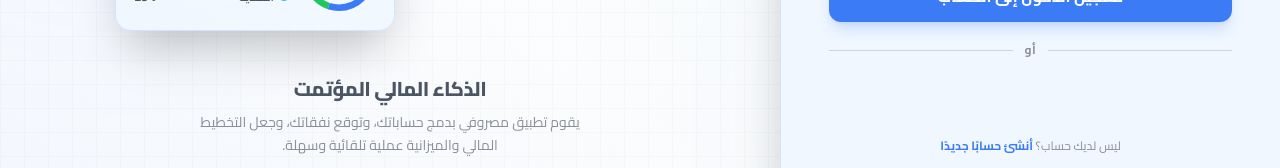
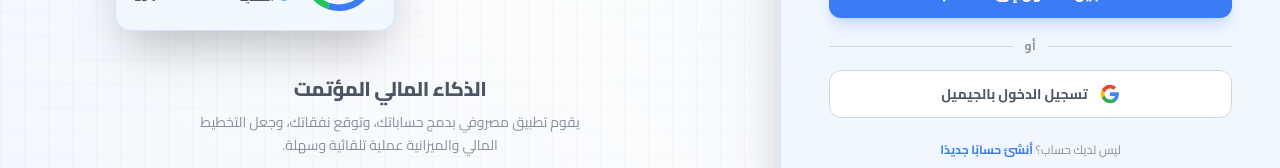
Before and after one commit to Mohamed-Gamal-22/financial-tracker, a Next.js app: page /login in a window 1280 px wide. Shown: the part 516-684 px from the top of the page. Built offline with nearby package versions, Linux system fonts and the light colour scheme; no server answers.

Commit message:
part2 of google

```diff
--- a/src/app/providers.tsx
+++ b/src/app/providers.tsx
@@ -16,7 +16,9 @@ function GoogleProvider({ children }: { children: React.ReactNode }) {
   }
 
   return (
-    <GoogleOAuthProvider clientId={clientId}>{children}</GoogleOAuthProvider>
+    <GoogleOAuthProvider clientId={clientId} locale="ar">
+      {children}
+    </GoogleOAuthProvider>
   );
 }
 
--- a/src/components/auth/GoogleAuthButton.tsx
+++ b/src/components/auth/GoogleAuthButton.tsx
@@ -1,8 +1,9 @@
 "use client";
 
+import { useEffect, useRef, useState } from "react";
 import { useRouter } from "next/navigation";
 import { signIn } from "next-auth/react";
-import { GoogleLogin } from "@react-oauth/google";
+import { GoogleLogin, googleLogout } from "@react-oauth/google";
 import { useMutation } from "@tanstack/react-query";
 import { useAlert } from "@/app/(auth)/alerts";
 import type { GoogleAuthMode } from "@/schemas/auth.schema";
@@ -42,18 +43,61 @@ function resolveSignInError(error?: string | null) {
     // keep raw
   }
 
-  if (
-    /audience|Wrong recipient|requiredAudience/i.test(decoded)
-  ) {
+  if (/audience|Wrong recipient|requiredAudience/i.test(decoded)) {
     return "Client ID على الفرونت غير مطابق لإعداد Google في الـ backend. وحّد نفس NEXT_PUBLIC_GOOGLE_CLIENT_ID على الخادم ثم أعد المحاولة.";
+  }
+
+  if (/origin_mismatch/i.test(decoded)) {
+    return "مصدر الموقع غير مسجّل في Google Cloud (Authorized JavaScript origins). أضف http://localhost:3000 للتجربة المحلية.";
   }
 
   return decoded;
 }
 
+function GoogleGlyph() {
+  return (
+    <svg
+      aria-hidden
+      viewBox="0 0 24 24"
+      className="h-5 w-5 shrink-0"
+    >
+      <path
+        fill="#4285F4"
+        d="M22.56 12.25c0-.78-.07-1.53-.2-2.25H12v4.26h5.92a5.06 5.06 0 0 1-2.2 3.32v2.77h3.57c2.08-1.92 3.28-4.74 3.28-8.1z"
+      />
+      <path
+        fill="#34A853"
+        d="M12 23c2.97 0 5.46-.98 7.28-2.66l-3.57-2.77c-.98.66-2.23 1.06-3.71 1.06-2.86 0-5.29-1.93-6.16-4.53H2.18v2.84C3.99 20.53 7.7 23 12 23z"
+      />
+      <path
+        fill="#FBBC05"
+        d="M5.84 14.09c-.22-.66-.35-1.36-.35-2.09s.13-1.43.35-2.09V7.07H2.18C1.43 8.55 1 10.22 1 12s.43 3.45 1.18 4.93l2.85-2.22.81-.62z"
+      />
+      <path
+        fill="#EA4335"
+        d="M12 5.38c1.62 0 3.06.56 4.21 1.64l3.15-3.15C17.45 2.09 14.97 1 12 1 7.7 1 3.99 3.47 2.18 7.07l3.66 2.84c.87-2.6 3.3-4.53 6.16-4.53z"
+      />
+    </svg>
+  );
+}
+
+function disableGoogleAutoSelect() {
+  googleLogout();
+  try {
+    (
+      window as Window & {
+        google?: { accounts?: { id?: { disableAutoSelect?: () => void } } };
+      }
+    ).google?.accounts?.id?.disableAutoSelect?.();
+  } catch {
+    // GIS may not be ready yet
+  }
+}
+
 /**
- * Uses Google Identity Services button (FedCM-ready via @react-oauth/google)
- * to get an ID Token, then exchanges it through NextAuth → backend.
+ * Custom-looking Google button (Arabic label) over an invisible GIS button.
+ * Official GIS personalizes with the signed-in email — we hide that and always
+ * show "تسجيل بالجيميل", then open Google's account chooser on click.
  */
 export default function GoogleAuthButton({
   mode,
@@ -63,6 +107,30 @@ export default function GoogleAuthButton({
   const { showAlert } = useAlert();
   const safeCallback = safeInternalPath(callbackUrl, "/profile");
   const clientId = process.env.NEXT_PUBLIC_GOOGLE_CLIENT_ID?.trim();
+  const containerRef = useRef<HTMLDivElement>(null);
+  const [buttonWidth, setButtonWidth] = useState(320);
+
+  const label =
+    mode === "login" ? "تسجيل الدخول بالجيميل" : "التسجيل بالجيميل";
+
+  useEffect(() => {
+    disableGoogleAutoSelect();
+  }, []);
+
+  useEffect(() => {
+    const el = containerRef.current;
+    if (!el) return;
+
+    const syncWidth = () => {
+      const next = Math.max(240, Math.floor(el.getBoundingClientRect().width));
+      setButtonWidth(next);
+    };
+
+    syncWidth();
+    const observer = new ResizeObserver(syncWidth);
+    observer.observe(el);
+    return () => observer.disconnect();
+  }, []);
 
   const sessionMutation = useMutation({
     mutationFn: async (idToken: string) => {
@@ -120,14 +188,30 @@ export default function GoogleAuthButton({
         }
         className="w-full py-3 border border-input-border rounded-xl bg-input-bg text-sm font-bold text-text-main"
       >
-        تسجيل الدخول عبر Google
+        {label}
       </button>
     );
   }
 
   return (
     <div className="w-full flex flex-col items-stretch gap-2">
-      <div className="w-full overflow-hidden rounded-xl [&>div]:!w-full flex justify-center">
+      <div
+        ref={containerRef}
+        className="relative w-full h-12 rounded-xl overflow-hidden"
+      >
+        {/* Visible branded control — Google iframe stays clickable on top */}
+        <div
+          aria-hidden
+          className="pointer-events-none absolute inset-0 z-0 flex items-center justify-center gap-3 border border-input-border rounded-xl bg-input-bg text-sm font-bold text-text-main"
+        >
+          <GoogleGlyph />
+          <span>{label}</span>
+        </div>
+
+        <div
+          className="absolute inset-0 z-10 opacity-0 [&_div]:!w-full [&_div]:!h-full [&_iframe]:!w-full [&_iframe]:!h-full"
+          title={label}
+        >
           <GoogleLogin
             onSuccess={(response) => {
               if (!response.credential) {
@@ -145,13 +229,16 @@ export default function GoogleAuthButton({
                 success: false,
               });
             }}
+            click_listener={disableGoogleAutoSelect}
             useOneTap={false}
+            auto_select={false}
             theme="outline"
             size="large"
-          text={mode === "login" ? "signin_with" : "continue_with"}
+            text="signin_with"
             shape="rectangular"
-          width="384"
+            width={buttonWidth}
           />
+        </div>
       </div>
       {sessionMutation.isPending && (
         <p className="text-center text-xs font-bold text-text-muted">
```
Lines whose indentation alone changed are shown as unchanged.
